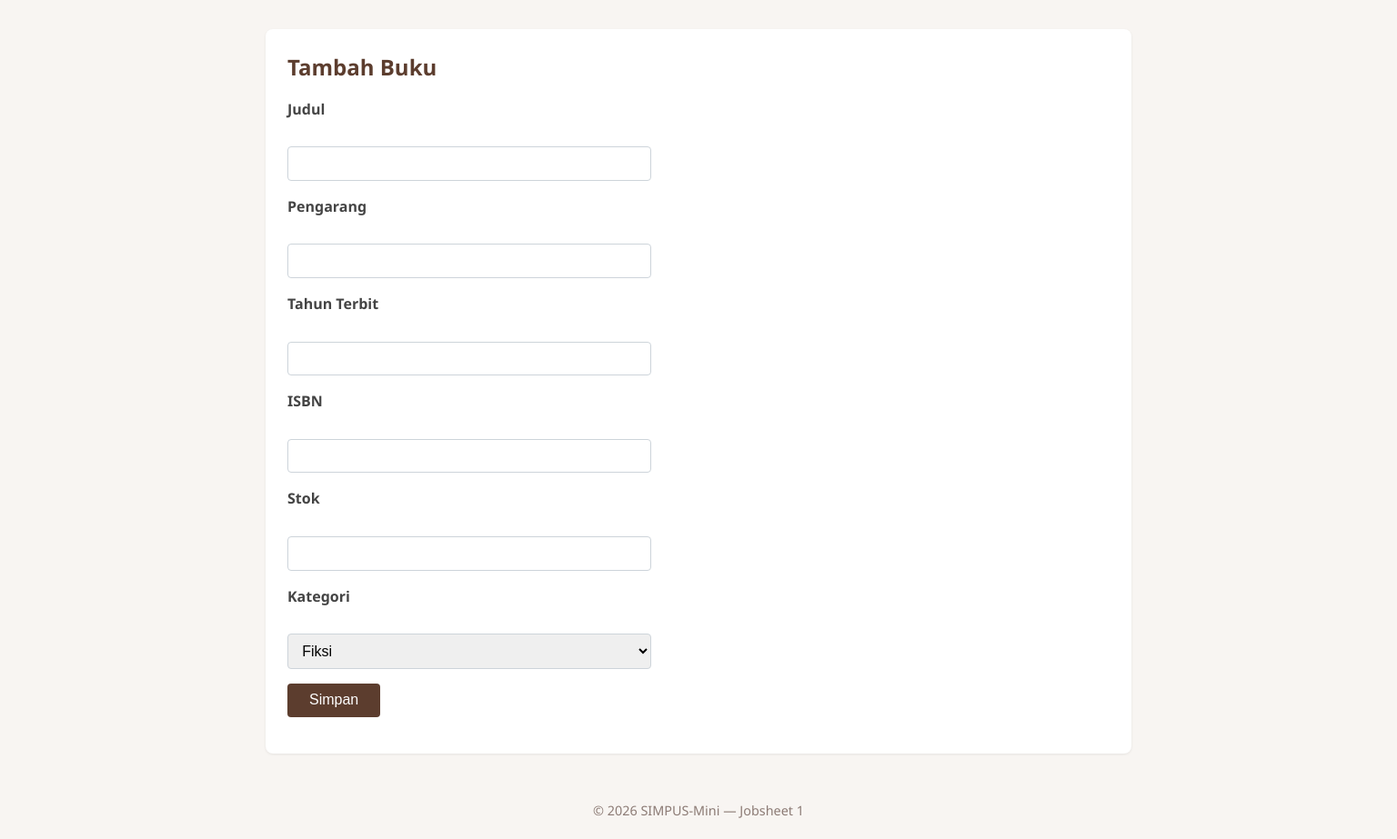
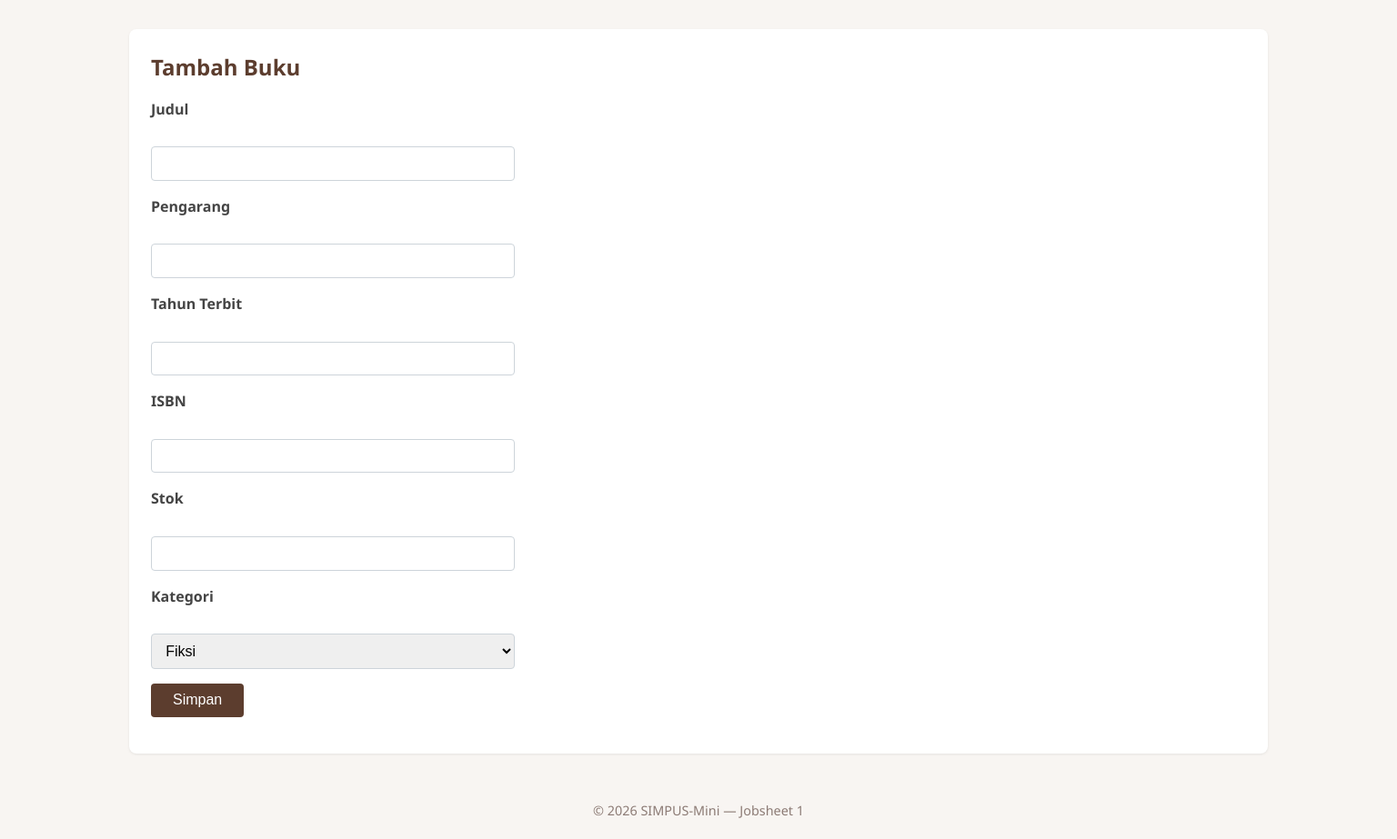
Before and after one commit to revandaph/Pemrograman-Web, a PHP site: page /buku/tambah.html in a window 1536 px wide. Shown: the part 66-989 px from the top of the page at 91% size. Run offline with PHP 8.4, Linux system fonts and the light colour scheme.

Commit message:
Jobsheet 03 Tambah Breakpoint Monitor Lebar (min-width: 1400px)

```diff
--- a/Jobsheet03/assets/css/style.css
+++ b/Jobsheet03/assets/css/style.css
@@ -263,3 +263,10 @@ footer {
     color: #8c7b75;
     font-size: 0.9rem;
 }
+
+/* ===== Media Queries ===== */
+@media (min-width: 1400px) {
+    main {
+        max-width: 1300px;
+    }
+}
```
